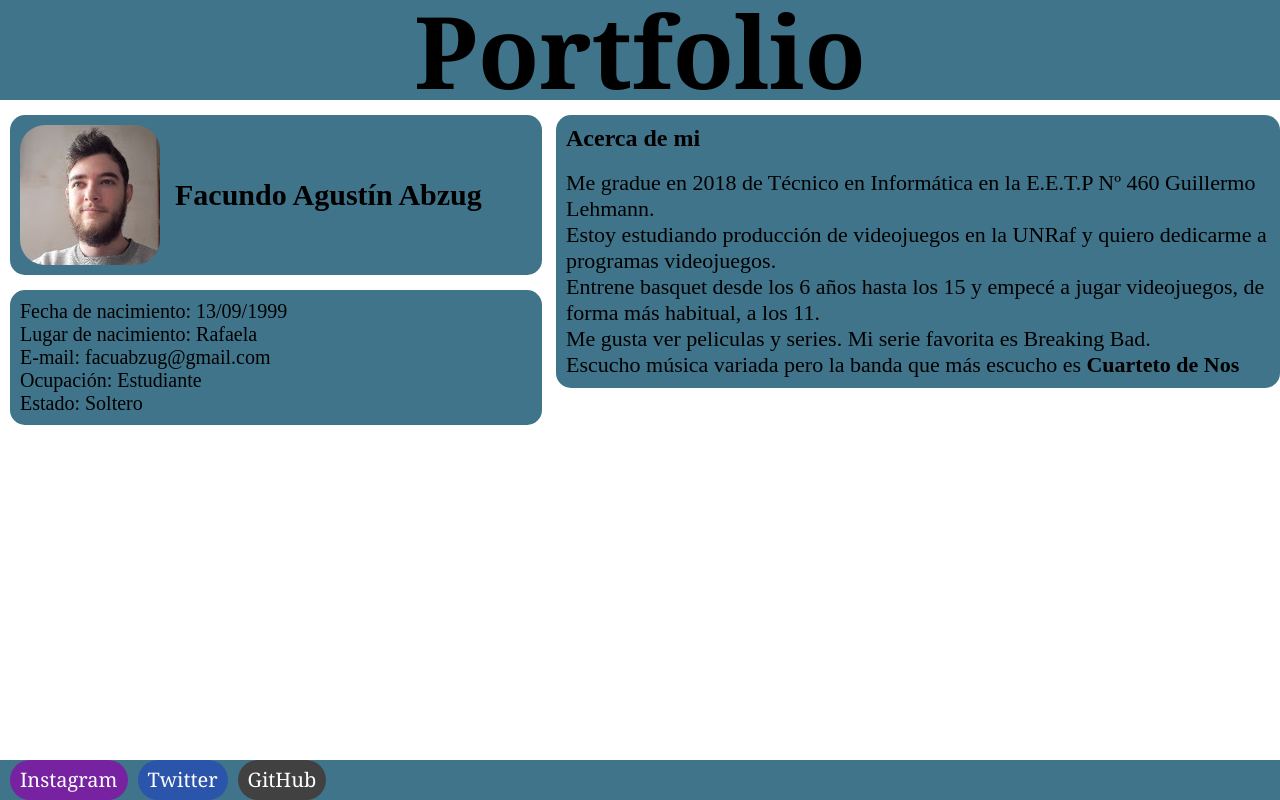
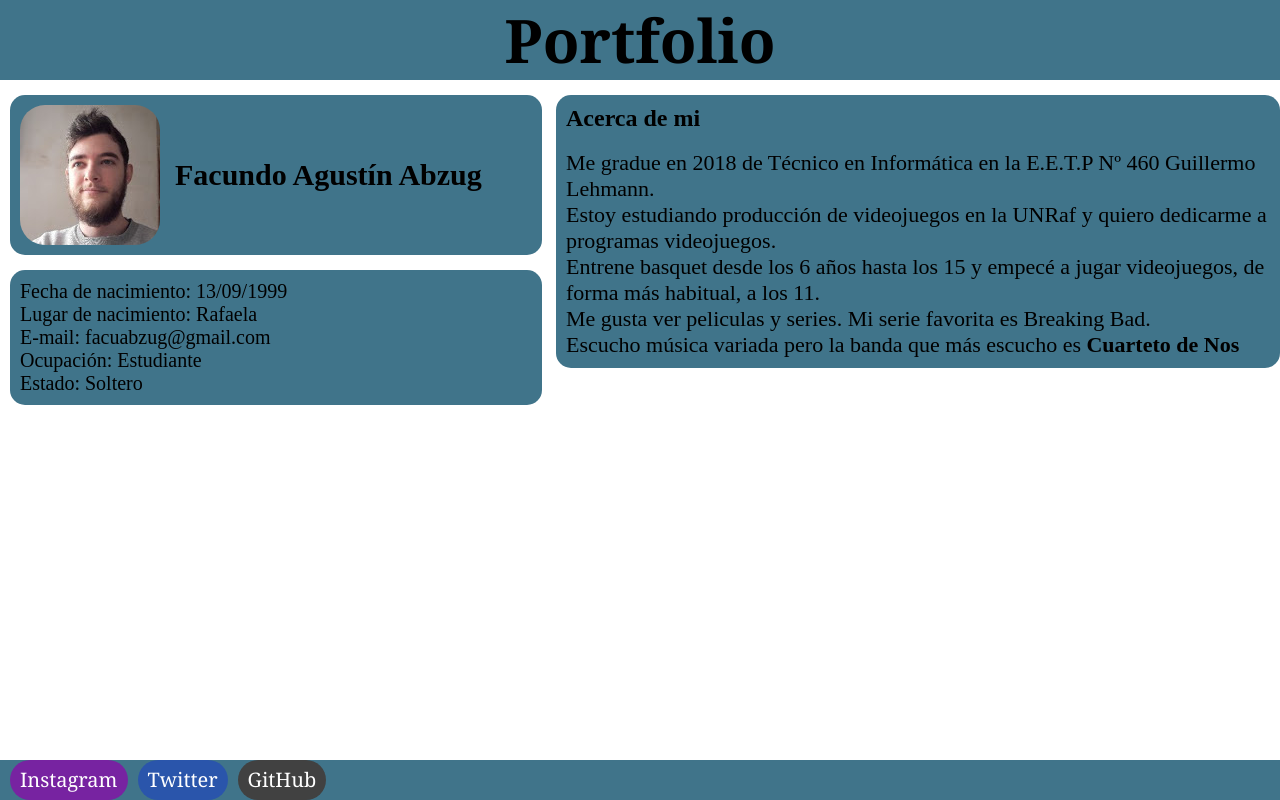
Before and after one commit to Facundo-Abzug/Portfolio, a plain HTML site: page index.html in a window 1280 px wide. Drawn offline with Linux system fonts and the light colour scheme.

Commit message:
tercer cambio

```diff
--- a/assets/CSS/estilo.css
+++ b/assets/CSS/estilo.css
@@ -18,11 +18,11 @@ img
 header
 {
     background-color: #40748A;
-    height: 100px;
+    height: 80px;
     text-align: center;
-    line-height: 100px;
+    line-height: 80px;
 
-    font-size: 50px;
+    font-size: 30px;
     font-family: Cambria, Cochin, Georgia, Times, 'Times New Roman', serif;
 }
 
```
